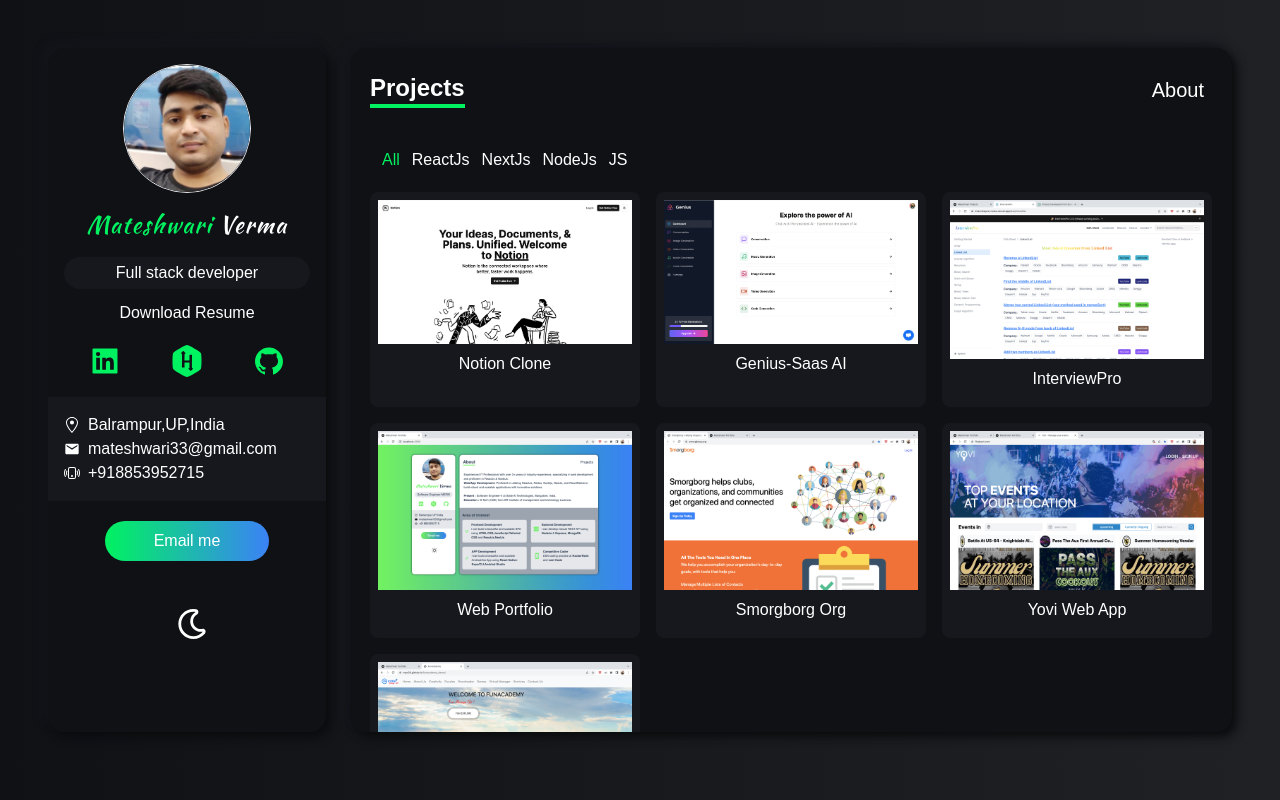
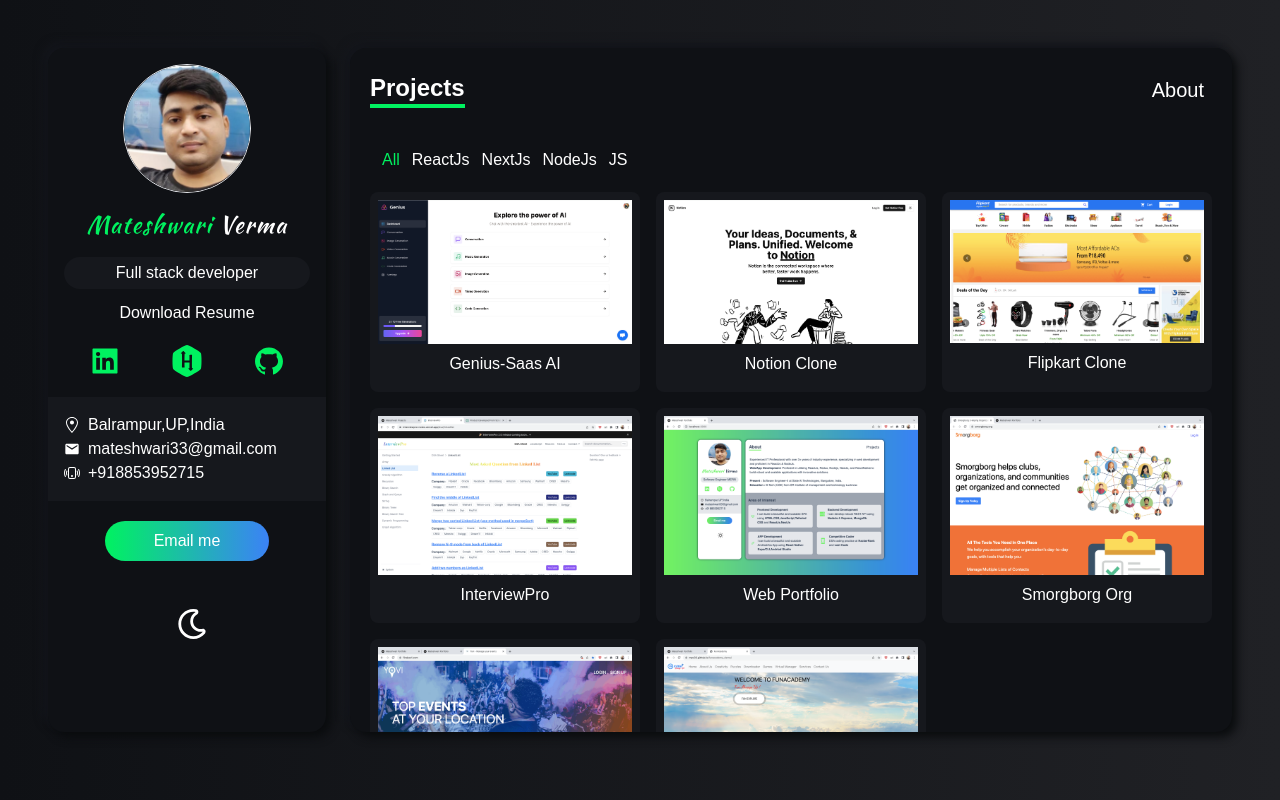
Before and after one commit to mpv33/web-portfolio-nextjs, a Next.js app: page /projects in a window 1280 px wide. Built offline with nearby package versions, Linux system fonts and the light colour scheme.

Commit message:
added new project

```diff
--- a/data.ts
+++ b/data.ts
@@ -32,6 +32,19 @@
 
 export const projects: IProject[] = [
   {
+    name: "Genius-Saas AI ",
+    description:
+      ` Its saas ai platform & integrated with openai,replicate ai.
+      Feature- coversation,image,code,music generation.
+      Authentication with Clerk,Stripe monthly subscription
+      `,
+    image_path: '/projectImages/genius.png',
+    deployed_url: "https://genius-code.vercel.app/",
+    github_url: "https://github.com/mpv33/Genius-saas-ai-nextjs",
+    category: ["reactJs", "nextJs"],
+    key_techs: ["ReactJs", "Tailwind CSS", "NextJs","Clerk","OpenAI","Stripe","Mongodb","Crips"],
+  },
+  {
     name: "Notion Clone",
     description:
       `Implemented basic feature and ui of notion.
@@ -46,17 +59,16 @@
     key_techs: ["ReactJs", "Tailwind CSS", "NextJs","Clerk","OpenAI","Convex","Edge store"],
   },
   {
-    name: "Genius-Saas AI ",
+    name: "Flipkart Clone ",
     description:
-      ` Its saas ai platform & integrated with openai,replicate ai.
-      Feature- coversation,image,code,music generation.
-      Authentication with Clerk,Stripe monthly subscription
+      ` Flipkart clone-Basic Feature and UI implementation as
+       flipkart lke search product , add to cart,checkout,payment..etc
       `,
-    image_path: '/projectImages/genius.png',
-    deployed_url: "https://genius-code.vercel.app/",
-    github_url: "https://github.com/mpv33/Genius-saas-ai-nextjs",
-    category: ["reactJs", "nextJs"],
-    key_techs: ["ReactJs", "Tailwind CSS", "NextJs","Clerk","OpenAI","Stripe","Mongodb","Crips"],
+    image_path: '/projectImages/flipkart.png',
+    deployed_url: "https://flipkart-clone-m.vercel.app/",
+    github_url: "https://github.com/mpv33/flipkart-clone-frontend",
+    category: ["reactJs", "nodeJs"],
+    key_techs: ["ReactJs", "Redux","Material UI", "NodeJs","Mongodb"],
   },
   {
     name: "InterviewPro",
```
Also changed, not shown: public/projectImages/flipkart.png (added).
